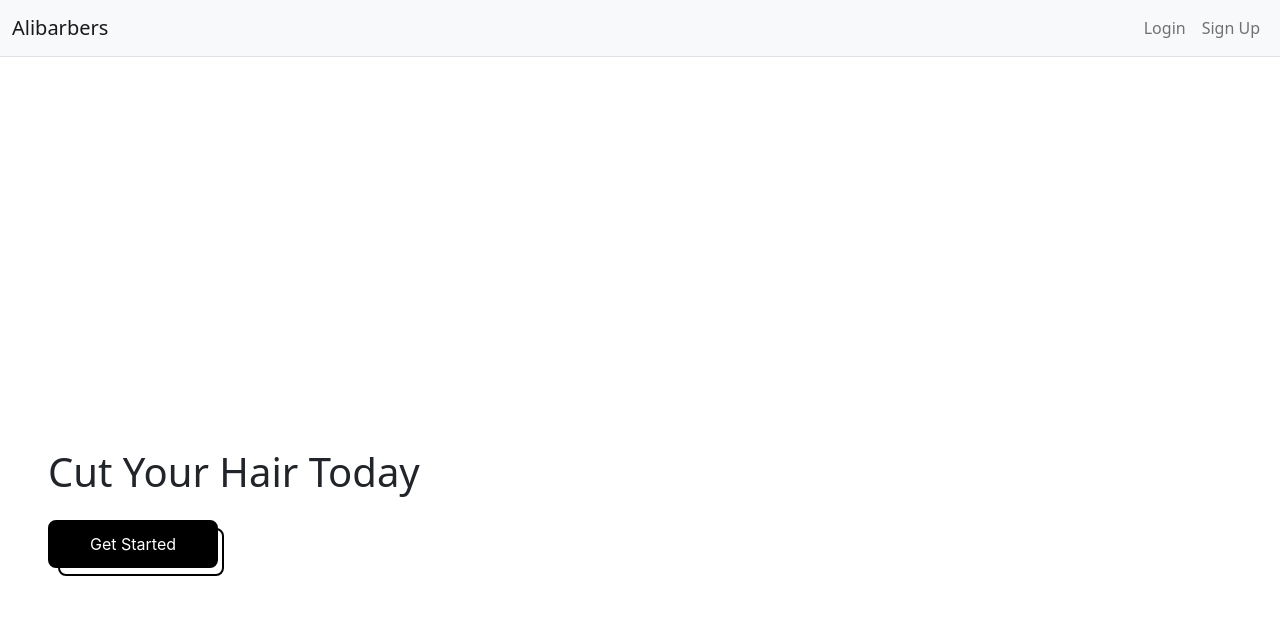
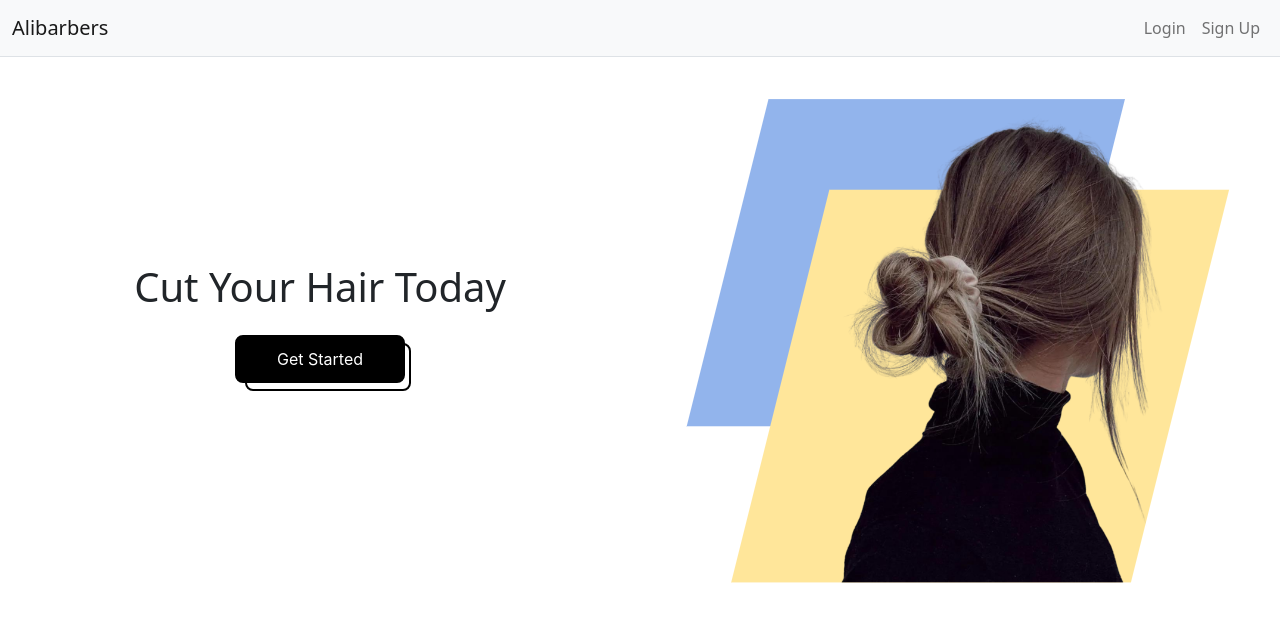
Before and after one commit to ZhiAnYuen/Alibarbers, a Vue app: page / in a window 1280 px wide. Shown: the top 622 px of the page. Built offline with nearby package versions, Linux system fonts and the light colour scheme.

Commit message:
Add layout and image for main page

```diff
--- a/src/components/HomeBody.vue
+++ b/src/components/HomeBody.vue
@@ -1,8 +1,15 @@
 <template>
   <div class="container-fluid">
-    <div class="position-absolute top-50 start-0 p-5">
-      <h1>Cut Your Hair Today</h1>
-      <button type="button" class="button mt-4">Get Started</button>
+    <div class="row">
+      <div class="col-md-6 align-self-center">
+        <h1 class="text-center">Cut Your Hair Today</h1>
+        <button type="button" class="button mt-4 mb-4 mx-auto d-block">
+          Get Started
+        </button>
+      </div>
+      <div class="col-md-6 align-self-center text-center">
+        <img class="img-fluid" src="../assets/main-image.PNG" alt="..." />
+      </div>
     </div>
   </div>
 </template>
@@ -13,8 +20,7 @@ export default {
 };
 </script>
 
-<style>
-/* CSS */
+<style scoped>
 .button {
   align-items: center;
   background-color: black;
```
Also changed, not shown: src/assets/main-image.PNG (added).
